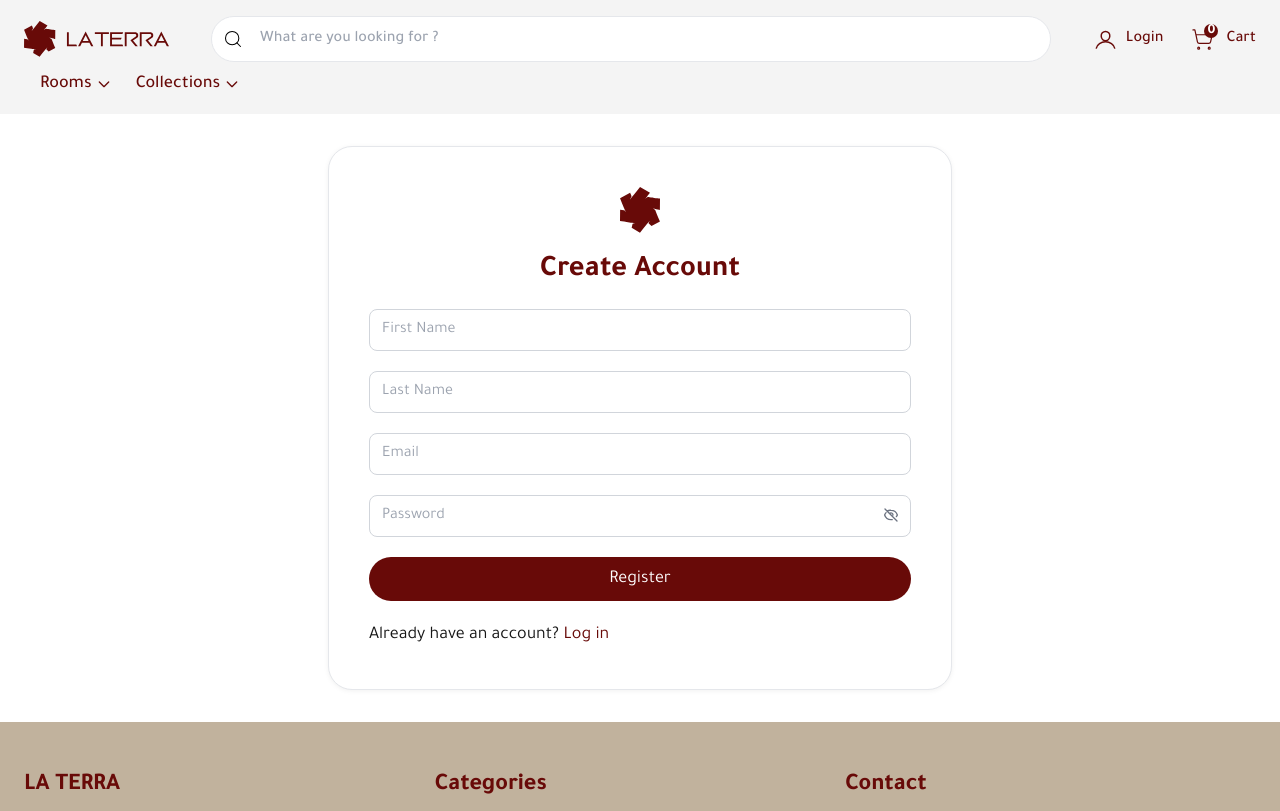
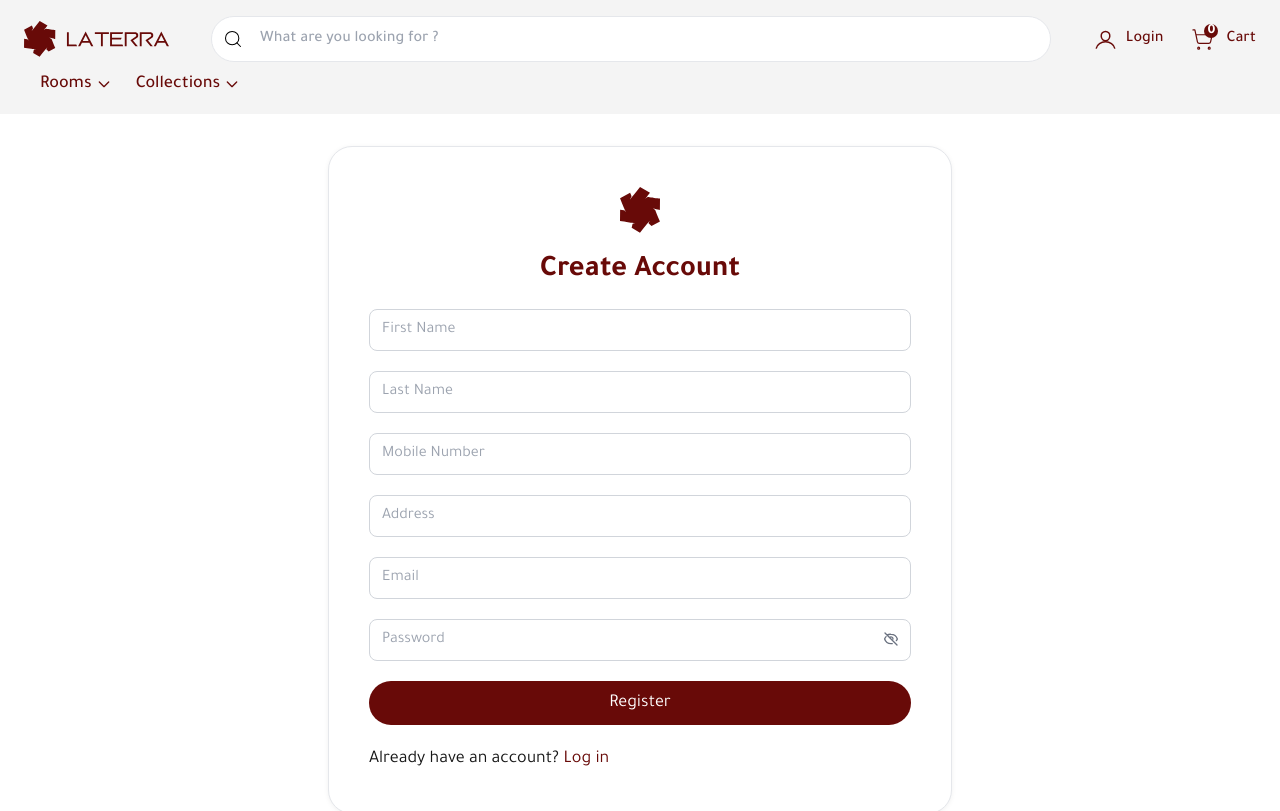
Before and after one commit to MohamedNassar14/Demo, an Angular app: page /register in a window 1280 px wide. Shown: the top 811 px of the page. Built offline with nearby package versions, Linux system fonts and the light colour scheme.

Commit message:
Added Image hover

```diff
--- a/src/app/components/register/register.component.html
+++ b/src/app/components/register/register.component.html
@@ -48,6 +48,41 @@
                         </div>
                         }
                     </div>
+
+
+
+
+
+                    <div class="mobile">
+                        <input type="number" formControlName="lastname"
+                            class="w-full px-3 py-2 rounded-lg text-textColor border border-gray-300 placeholder:text-gray-400 focus:border-textColor focus:outline-none"
+                            placeholder="Mobile Number" [ngClass]="{
+                                'border-[#e60000]': registerForm.get('lastname')?.errors && registerForm.get('lastname')?.touched
+                              }" />
+                        @if(registerForm.get('lastname')?.errors && registerForm.get('lastname')?.touched) {
+                        <div class="text-[#e60000] mt-2">
+                            @if(registerForm.get('lastname')?.errors?.['required']) {
+                            <p>Mobile Number is required</p>
+                            }
+                        </div>
+                        }
+                    </div>
+
+                    <div class="address">
+                        <input type="text" formControlName="lastname"
+                            class="w-full px-3 py-2 rounded-lg text-textColor border border-gray-300 placeholder:text-gray-400 focus:border-textColor focus:outline-none"
+                            placeholder="Address" [ngClass]="{
+                                'border-[#e60000]': registerForm.get('lastname')?.errors && registerForm.get('lastname')?.touched
+                              }" />
+                        @if(registerForm.get('lastname')?.errors && registerForm.get('lastname')?.touched) {
+                        <div class="text-[#e60000] mt-2">
+                            @if(registerForm.get('lastname')?.errors?.['required']) {
+                            <p>Address is required</p>
+                            }
+                        </div>
+                        }
+                    </div>
+
                     <div class="email">
                         <input type="email" formControlName="email"
                             class="w-full px-3 py-2 rounded-lg text-textColor border border-gray-300 placeholder:text-gray-400 focus:border-textColor focus:outline-none"
--- a/src/app/shared/components/navbar/navbar.component.html
+++ b/src/app/shared/components/navbar/navbar.component.html
@@ -179,7 +179,7 @@
             </button>
         </div>
     </div>
-    <aside class="fixed top-0 w-full h-full z-50 duration-300 transition-all ease-in-out bg-white"
+    <aside class="fixed top-0 bottom-0 w-full h-full z-50 duration-300 transition-all ease-in-out bg-white"
         [ngClass]="{'right-0': isOpen, 'right-full': !isOpen}">
         <div class="header flex justify-between items-center p-6">
             <div class="logo">
```
